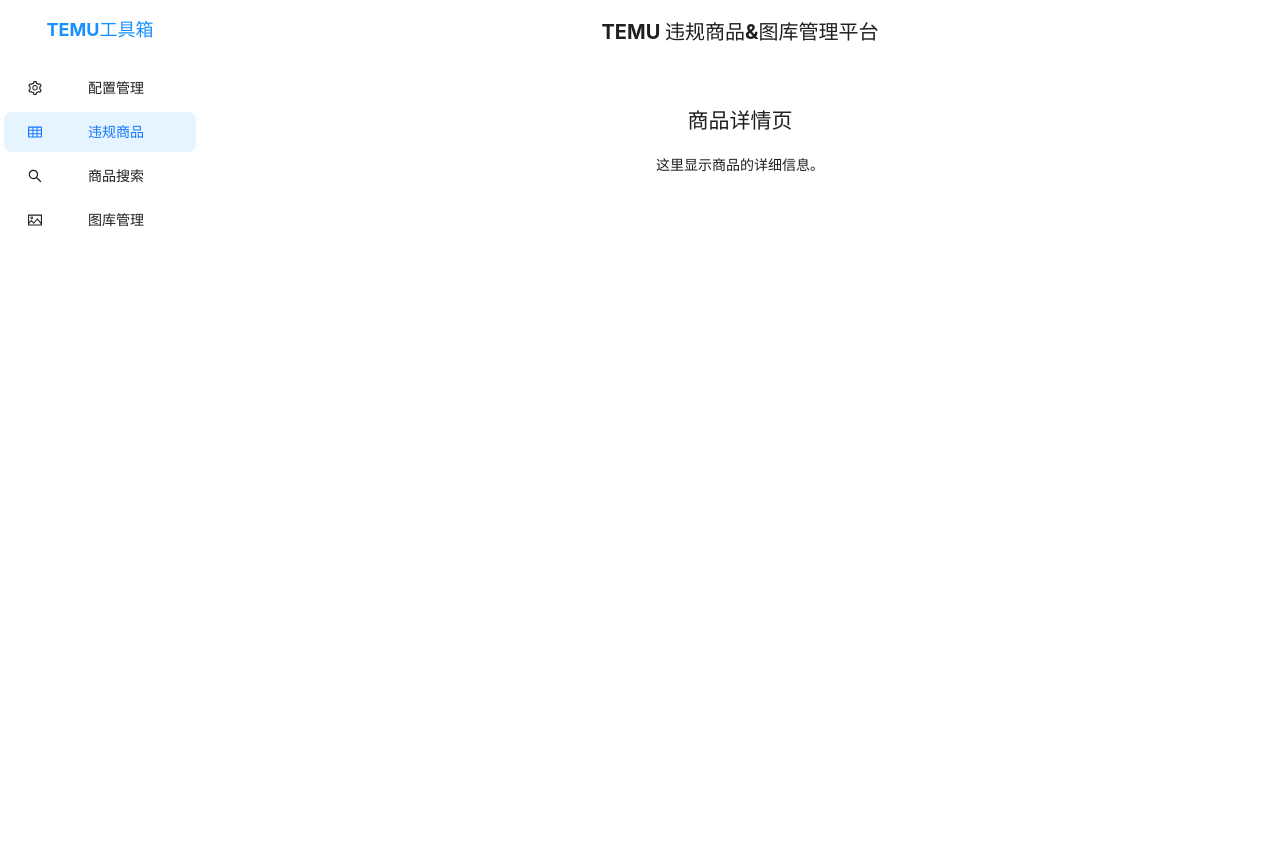
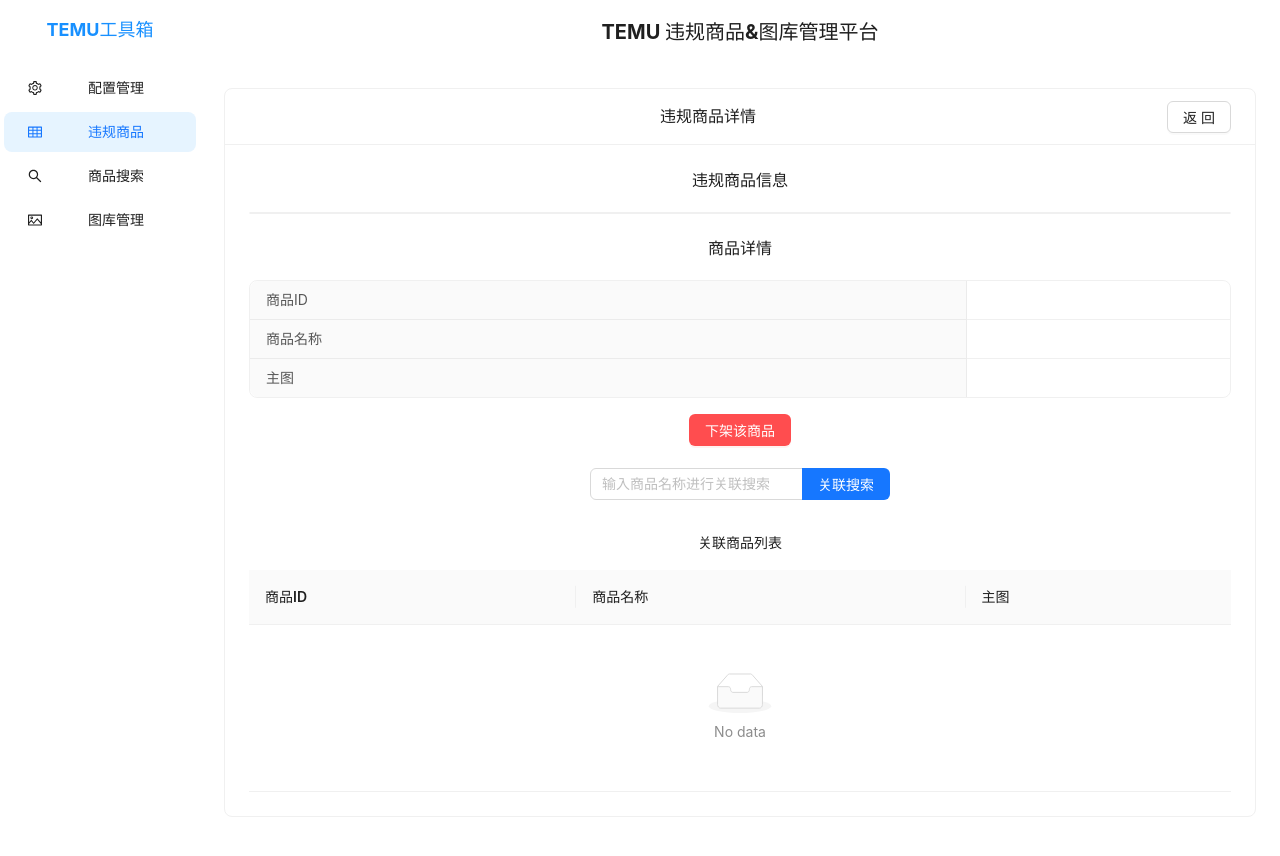
Before and after one commit to chengzongxin/Lab, a React (Vite) app in the folder temu-violent/frontend/: page /compliance/1 in a window 1280 px wide. Shown: the top 856 px of the page. Built offline with nearby package versions, Linux system fonts and the light colour scheme.

Commit message:
更新商品详情页和商品列表页，新增商品详情查询、关联搜索和下架功能，优化用户体验。商品列表页增加商品详情链接，支持通过商品 ID 访问详细信息。

```diff
--- a/temu-violent/frontend/src/pages/ProductDetail.tsx
+++ b/temu-violent/frontend/src/pages/ProductDetail.tsx
@@ -1,13 +1,101 @@
-import React from "react";
+import React, { useEffect, useState } from "react";
+import { useParams, useLocation, useNavigate } from "react-router-dom";
+import { Card, Button, Table, message, Image, Descriptions, Input } from "antd";
 
 // 商品详情页，后续可通过路由参数获取商品ID
 const ProductDetail: React.FC = () => {
-  // 这里可以通过useParams获取商品ID，实际开发中再完善
+  const { spu_id } = useParams();
+  const location = useLocation();
+  const navigate = useNavigate();
+  const violationData = location.state;
+  const [product, setProduct] = useState<any>(null);
+  const [related, setRelated] = useState<any[]>([]);
+  const [loading, setLoading] = useState(false);
+  const [searchName, setSearchName] = useState("");
+
+  // 查询商品详情
+  useEffect(() => {
+    if (!spu_id) return;
+    setLoading(true);
+    fetch("/api/temu/seller/product", {
+      method: "POST",
+      headers: { "Content-Type": "application/json" },
+      body: JSON.stringify({ productIds: [spu_id] }),
+    })
+      .then(res => res.json())
+      .then(data => {
+        if (data.success && data.data.length > 0) setProduct(data.data[0]);
+        else message.error(data.msg || "商品详情获取失败");
+      })
+      .finally(() => setLoading(false));
+  }, [spu_id]);
+
+  // 关联搜索
+  const handleRelatedSearch = async () => {
+    if (!searchName) return;
+    setLoading(true);
+    const res = await fetch("/api/temu/seller/product", {
+      method: "POST",
+      headers: { "Content-Type": "application/json" },
+      body: JSON.stringify({ productName: searchName }),
+    });
+    const data = await res.json();
+    if (data.success) setRelated(data.data);
+    else message.error(data.msg || "关联搜索失败");
+    setLoading(false);
+  };
+
+  // 下架
+  const handleOffline = async () => {
+    setLoading(true);
+    const res = await fetch("/api/seller/offline", {
+      method: "POST",
+      headers: { "Content-Type": "application/json" },
+      body: JSON.stringify({ productIds: [spu_id] }),
+    });
+    const data = await res.json();
+    if (data.success) message.success("下架成功");
+    else message.error(data.msg || "下架失败");
+    setLoading(false);
+  };
+
   return (
-    <div>
-      <h2>商品详情页</h2>
-      <p>这里显示商品的详细信息。</p>
-    </div>
+    <Card title="违规商品详情" loading={loading} extra={<Button onClick={() => navigate(-1)}>返回</Button>}>
+      <Descriptions title="违规商品信息" bordered column={1} size="small">
+        {violationData && Object.entries(violationData).map(([k, v]) => (
+          <Descriptions.Item key={k} label={k}>{String(v)}</Descriptions.Item>
+        ))}
+      </Descriptions>
+      <br />
+      <Descriptions title="商品详情" bordered column={1} size="small">
+        <Descriptions.Item label="商品ID">{product?.productId}</Descriptions.Item>
+        <Descriptions.Item label="商品名称">{product?.productName}</Descriptions.Item>
+        <Descriptions.Item label="主图">{product?.mainImageUrl && <Image width={80} src={product.mainImageUrl} />}</Descriptions.Item>
+        {/* 可补充更多字段 */}
+      </Descriptions>
+      <Button type="primary" danger style={{ marginTop: 16 }} onClick={handleOffline}>下架该商品</Button>
+      <br /><br />
+      <Input.Search
+        placeholder="输入商品名称进行关联搜索"
+        value={searchName}
+        onChange={e => setSearchName(e.target.value)}
+        onSearch={handleRelatedSearch}
+        style={{ width: 300, marginBottom: 16 }}
+        enterButton="关联搜索"
+        loading={loading}
+      />
+      <Table
+        rowKey="productId"
+        columns={[
+          { title: "商品ID", dataIndex: "productId" },
+          { title: "商品名称", dataIndex: "productName" },
+          { title: "主图", dataIndex: "mainImageUrl", render: (url: string) => url ? <Image width={60} src={url} /> : null },
+        ]}
+        dataSource={related}
+        loading={loading}
+        title={() => "关联商品列表"}
+      />
+    </Card>
   );
 };
 
--- a/temu-violent/frontend/src/pages/ProductList.tsx
+++ b/temu-violent/frontend/src/pages/ProductList.tsx
@@ -1,5 +1,6 @@
 import React, { useEffect, useState } from "react";
 import { Card, Table, Button, message, Image } from "antd";
+import { useNavigate } from "react-router-dom";
 
 interface Product {
   spu_id: string;
@@ -14,6 +15,7 @@
   const [page, setPage] = useState(1);
   const [pageSize, setPageSize] = useState(20);
   const [total, setTotal] = useState(0);
+  const navigate = useNavigate();
 
   // 获取违规商品列表
   const fetchProducts = async (pageNum = page, size = pageSize) => {
@@ -72,6 +74,14 @@
           { title: "图片", dataIndex: "goods_img_url", render: (url: string) => url ? <Image width={60} src={url} /> : null },
           { title: "商品ID", dataIndex: "spu_id" },
           { title: "商品名称", dataIndex: "goods_name" },
+          {
+            title: "操作",
+            render: (_, record) => (
+              <Button type="link" onClick={() => navigate(`/compliance/${record.spu_id}`, { state: record })}>
+                详情
+              </Button>
+            ),
+          },
         ]}
         dataSource={products}
         loading={loading}
```
